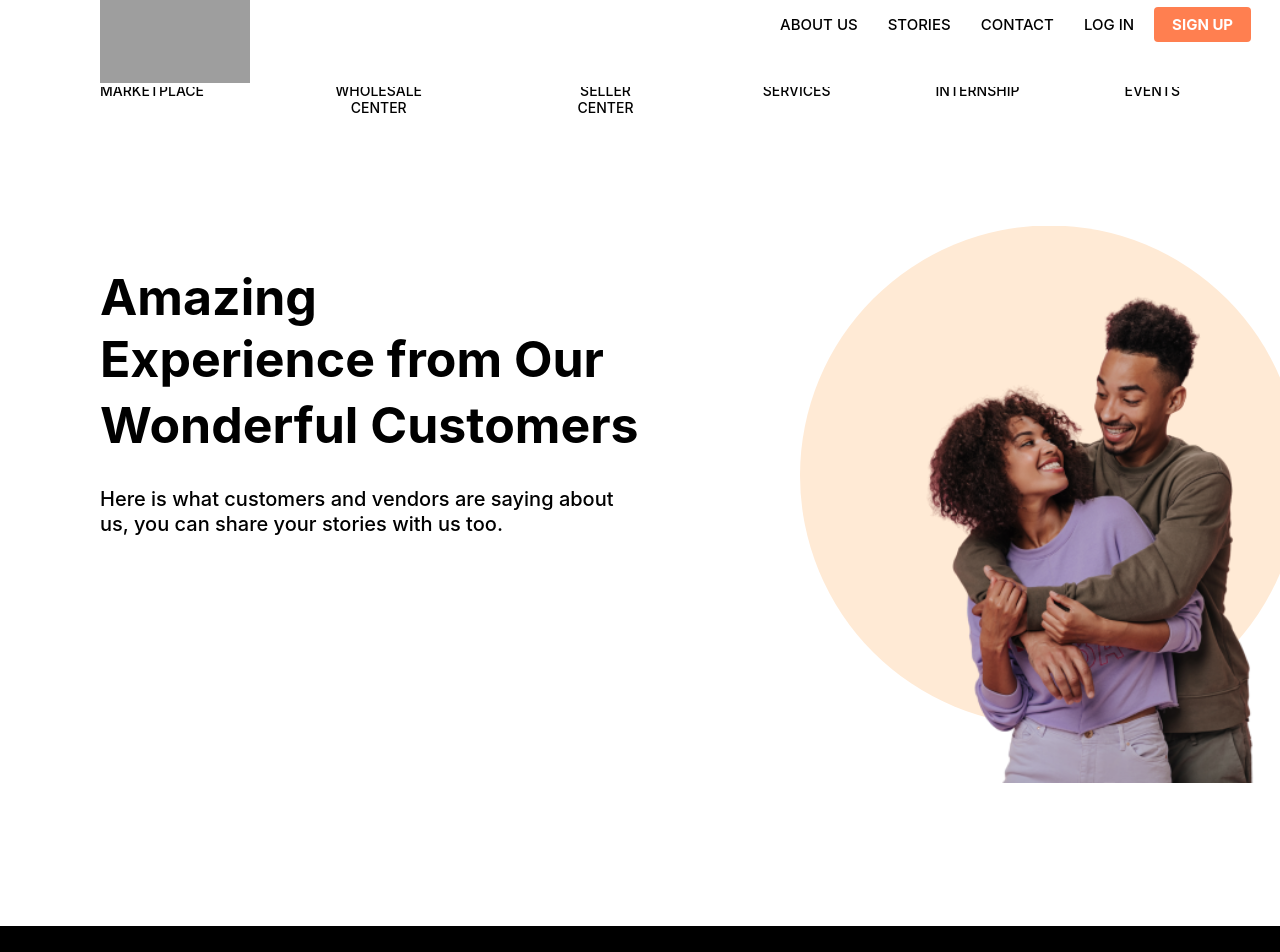
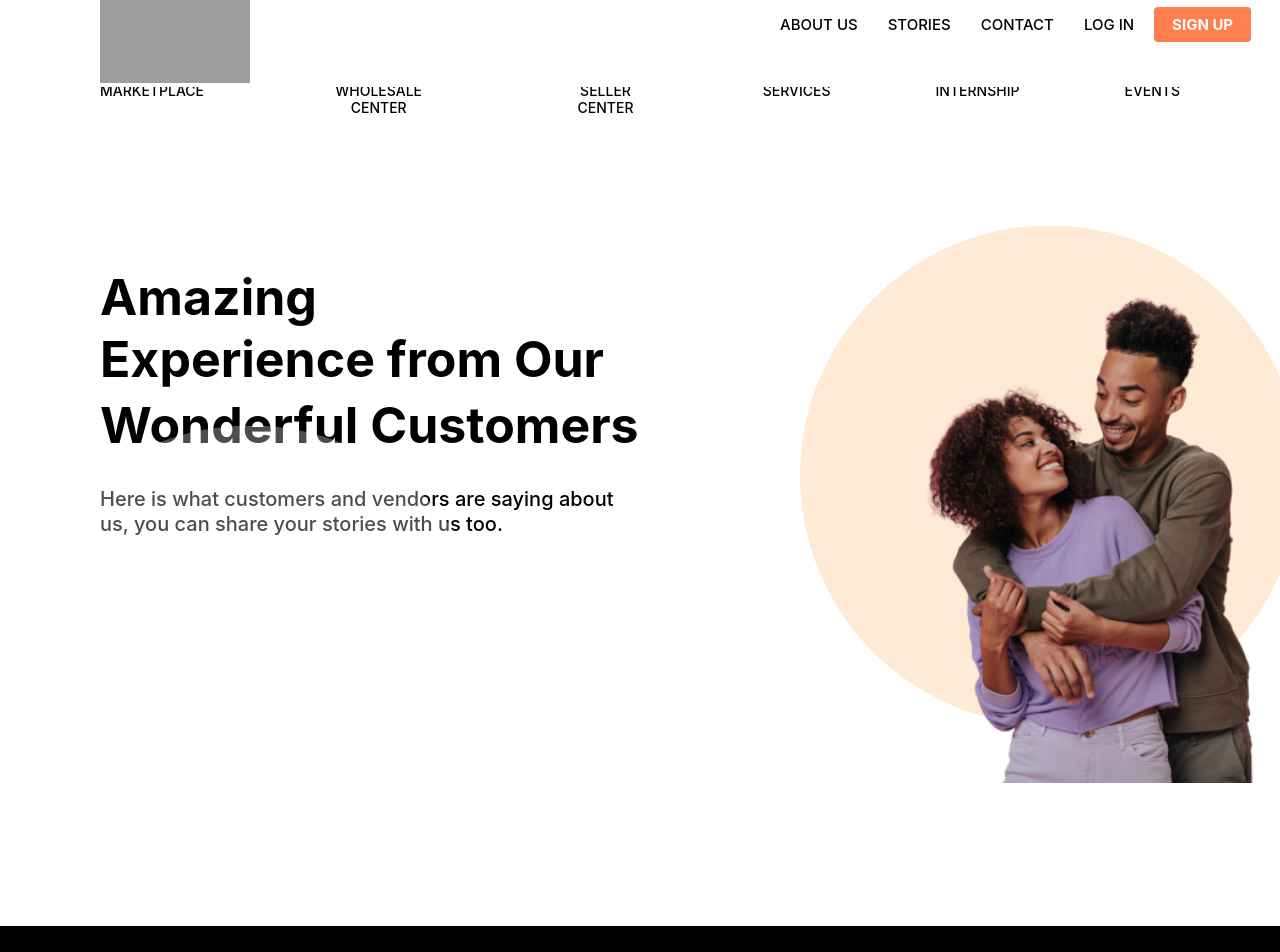
Before and after one commit to dharniel45/Testimonials, a React (Create React App) app: page / in a window 1280 px wide. Shown: the top 952 px of the page. Built offline with nearby package versions, Linux system fonts and the light colour scheme; grey boxes are pictures that could not be loaded.

Commit message:
Update Experience.css

```diff
--- a/src/components/Experience.css
+++ b/src/components/Experience.css
@@ -35,7 +35,7 @@
     background-color: white;
     width: 500px;
     height: 500px;
-    margin-top: 500px;
+    margin-top: -500px;
     position: absolute;
     opacity: 0.3;
 
```
